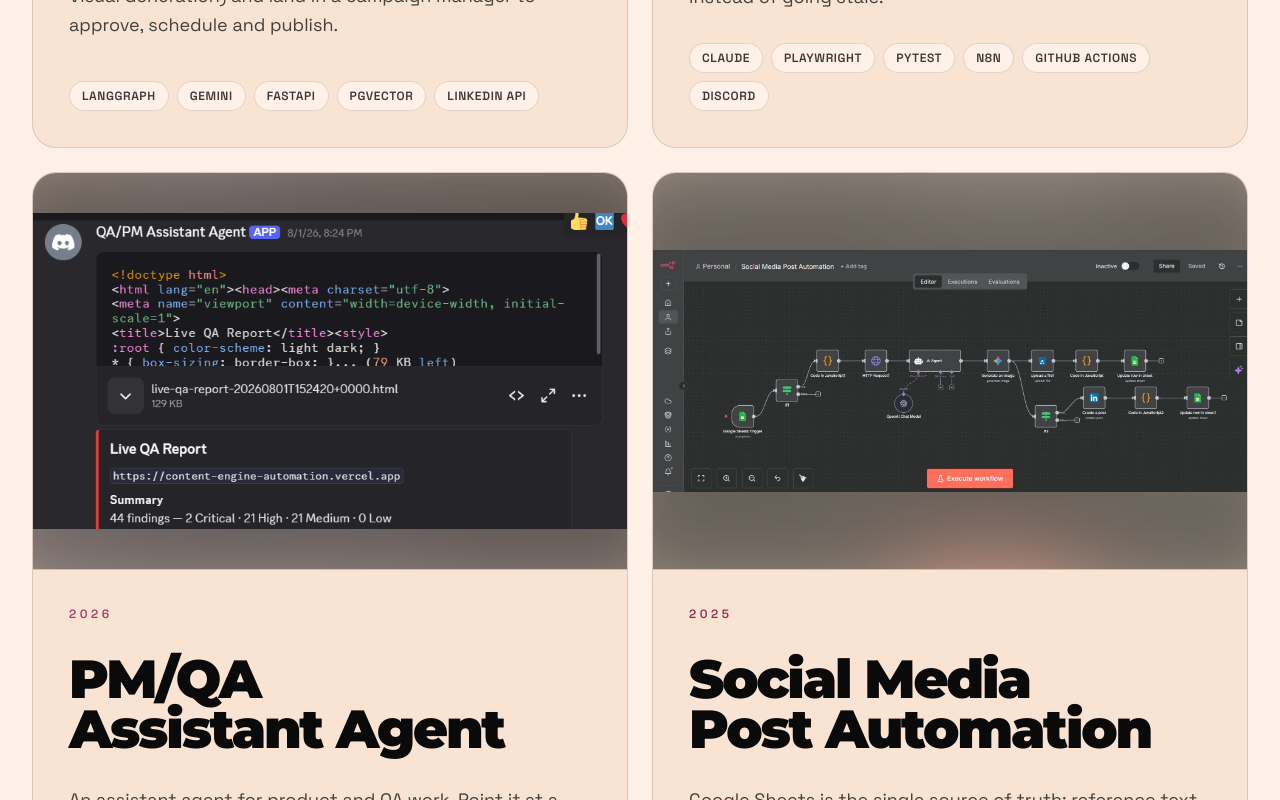
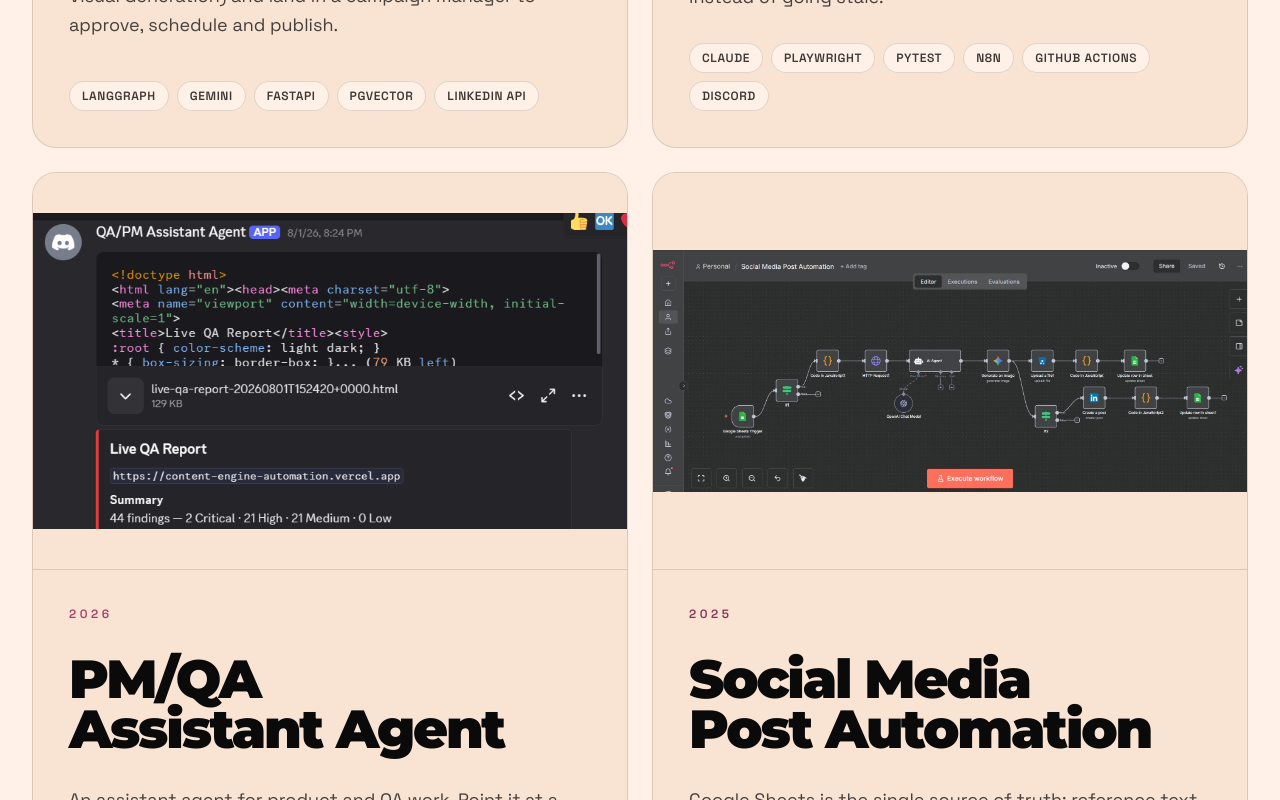
Before and after one commit to RamaishaRehman/ramaisha-portfolio, a Next.js app: page / in a window 1280 px wide. Shown: the part 2640-3440 px from the top of the page. Built offline with nearby package versions, Linux system fonts and the light colour scheme.

Commit message:
Fill gallery gaps with the card background instead of a blurred copy
Co-Authored-By: Claude Fable 5.1 <noreply@anthropic.com>

```diff
--- a/src/components/Projects.tsx
+++ b/src/components/Projects.tsx
@@ -9,11 +9,11 @@ import { projects, type Project, type ProjectMedia } from "@/content/site";
 
 const SIZES = "(min-width: 768px) 50vw, 100vw";
 
-/** One 3:2 slide: an image with a blurred self-fill, or a video on a solid letterbox colour. */
+/** One 3:2 slide. Media is shown whole; gaps take the card colour, or the video's own `bg`. */
 function Slide({ item }: { item: ProjectMedia }) {
   if (item.type === "video") {
     return (
-      <div className="relative h-full w-full" style={{ background: item.bg ?? "var(--color-ink-3)" }}>
+      <div className="relative h-full w-full bg-ink-2" style={item.bg ? { background: item.bg } : undefined}>
         <video
           src={item.src}
           poster={item.poster}
@@ -31,16 +31,8 @@ function Slide({ item }: { item: ProjectMedia }) {
     );
   }
   return (
-    <div className="relative h-full w-full">
-      <Image aria-hidden src={item.src} alt="" fill sizes={SIZES} className="scale-125 object-cover opacity-70 blur-2xl" />
-      <Image
-        src={item.src}
-        alt={item.alt}
-        width={item.width}
-        height={item.height}
-        sizes={SIZES}
-        className="relative h-full w-full object-contain"
-      />
+    <div className="h-full w-full bg-ink-2">
+      <Image src={item.src} alt={item.alt} width={item.width} height={item.height} sizes={SIZES} className="h-full w-full object-contain" />
     </div>
   );
 }
@@ -73,7 +65,7 @@ function Gallery({ media, title }: { media: ProjectMedia[]; title: string }) {
     "absolute top-1/2 flex h-9 w-9 -translate-y-1/2 items-center justify-center rounded-full border border-line bg-ink/80 text-paper opacity-0 backdrop-blur transition-opacity duration-300 hover:bg-ink focus-visible:opacity-100 disabled:pointer-events-none disabled:opacity-0 group-hover/gallery:opacity-100";
 
   return (
-    <div className="group/gallery relative border-b border-line bg-ink-3">
+    <div className="group/gallery relative border-b border-line bg-ink-2">
       <div
         ref={track}
         onScroll={many ? onScroll : undefined}
--- a/src/content/site.ts
+++ b/src/content/site.ts
@@ -68,8 +68,8 @@ export const stats = [
 
 /**
  * One slide of a project card's media gallery. Paths are under /public.
- * Images are shown whole inside a 3:2 frame with a blurred copy filling the gaps.
- * Videos are shown whole too; `bg` sets the letterbox colour (match the thumbnail).
+ * Media is shown whole inside a 3:2 frame; any gap takes the card's background colour.
+ * A video can set `bg` to use a different letterbox colour (for example the thumbnail's).
  */
 export type ProjectMedia =
   | { type: "image"; src: string; width: number; height: number; alt: string }
```
